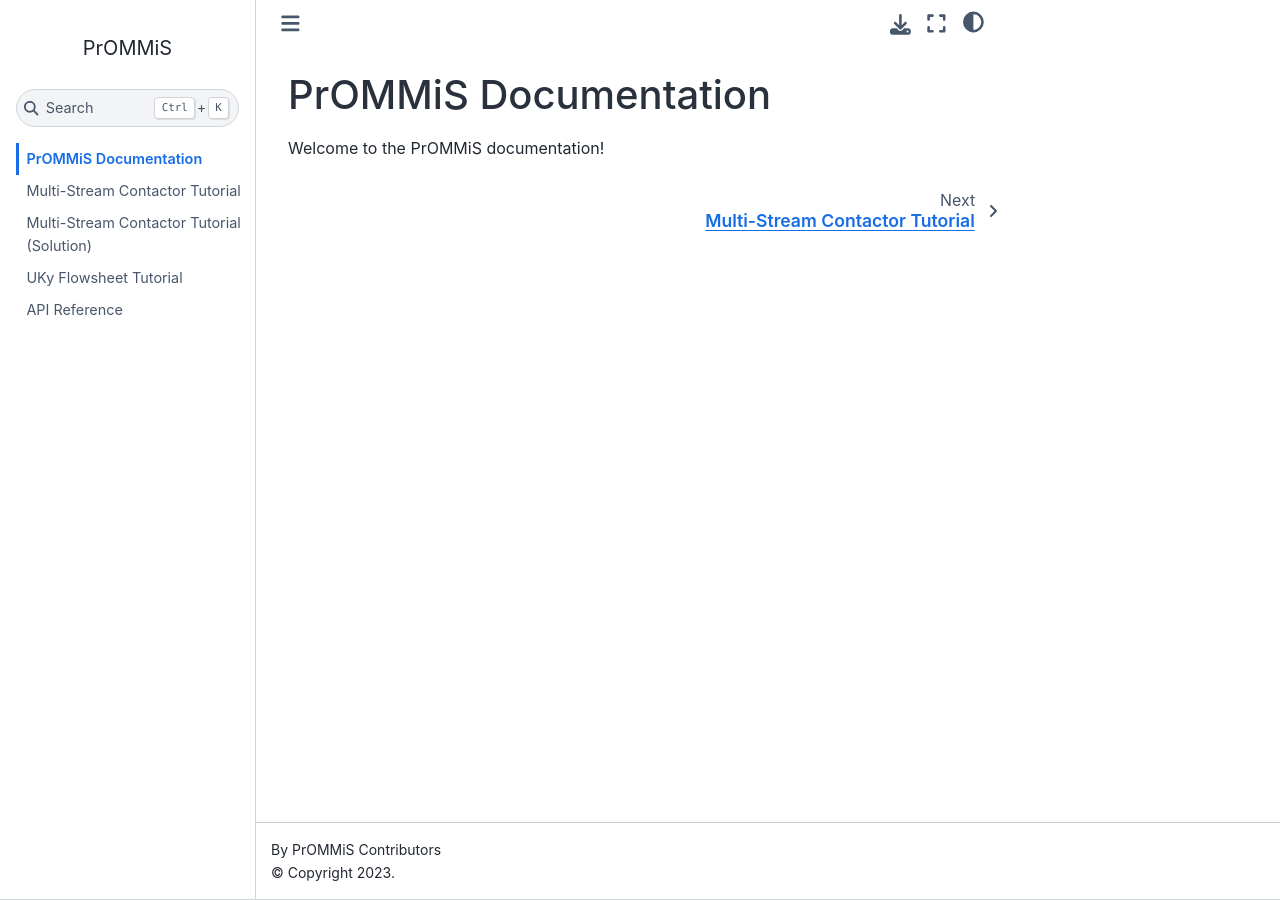
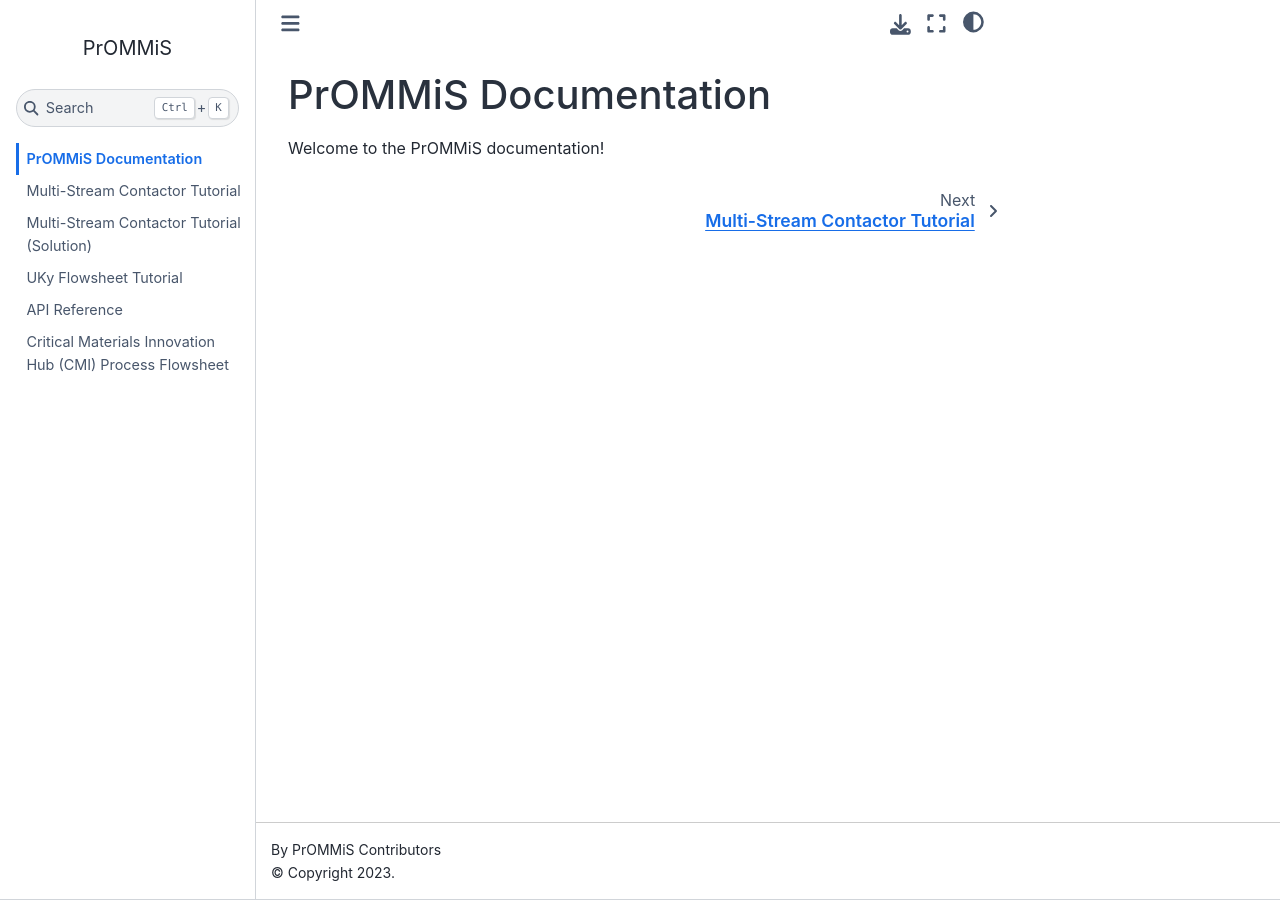
Before and after one commit to prommis/prommis, a Jupyter Book: the page built from docs/index.md, in a window 1280 px wide. Built offline with Jupyter Book 1.0.4 settings and Sphinx 7.4.7 and the Sphinx Book theme 1.1.4, drawn with Linux system fonts in a browser that asks for light colours.

Commit message:
added rst file to doc_tree

```diff
--- a/docs/_toc.yml
+++ b/docs/_toc.yml
@@ -5,3 +5,4 @@ chapters:
   - file: tutorials/diafiltration-solution
   - file: tutorials/uky_flowsheet-solution
   - file: api.rst
+  - file: examples/cmi_process.rst
```
